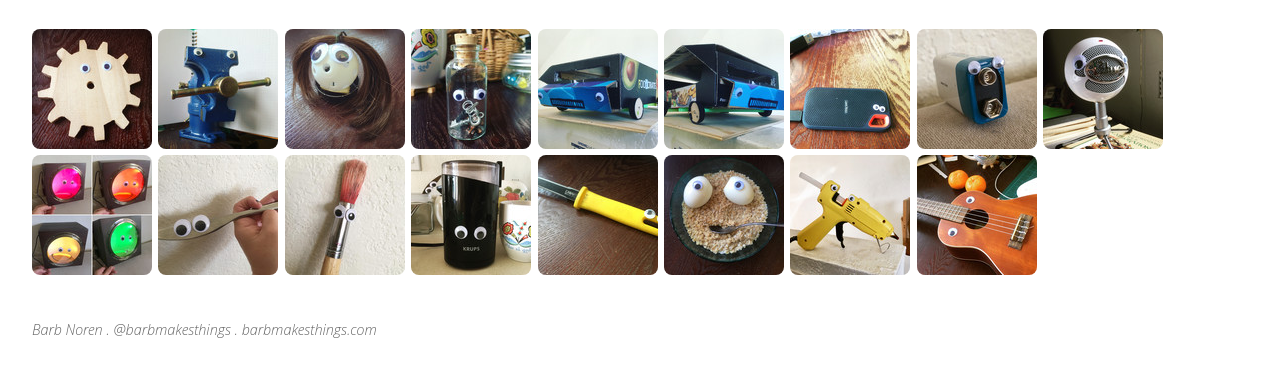
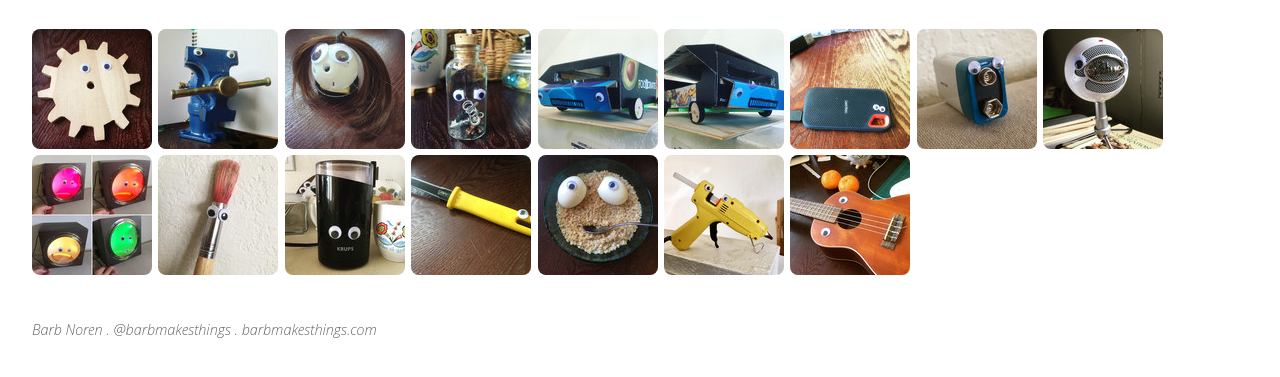
Before and after one commit to barbmakesthings/artgallery, a plain HTML site: page SanityChecks.html in a window 1280 px wide. Shown: the part 137-514 px from the top of the page. Drawn offline with Linux system fonts and the light colour scheme.

Commit message:
Deploying to gh-pages from  @ db04bd336af921cffd705af45895d60f90fb8ef9 🚀

```diff
--- a/SanityChecks.html
+++ b/SanityChecks.html
@@ -182,20 +182,6 @@
                      alt="18.JPG" />
               </a>
             </li>
-            <li data-src="media/large/SanityChecks/3b.JPG"
-                data-sub-html=""
-                data-download-url="media/large/SanityChecks/3b.JPG"
-
-                data-filename="3b.JPG"
-
-              >
-              <a href="media/large/SanityChecks/3b.JPG">
-                <img src="media/thumbs/SanityChecks/3b.JPG"
-                     width="120"
-                     height="120"
-                     alt="3b.JPG" />
-              </a>
-            </li>
             <li data-src="media/large/SanityChecks/4.JPG"
                 data-sub-html=""
                 data-download-url="media/large/SanityChecks/4.JPG"
```
Also changed, not shown: index.html (+2 -2 lines), media/large/SanityChecks/3b.JPG (deleted), media/small/SanityChecks/3b.JPG (deleted), media/thumbs/SanityChecks/3b.JPG (deleted), 1 other file.
